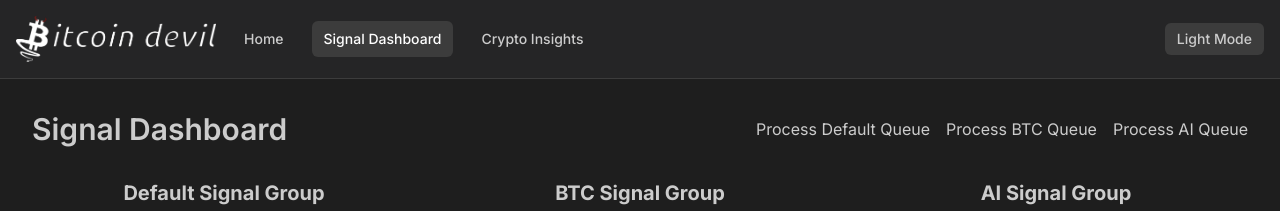
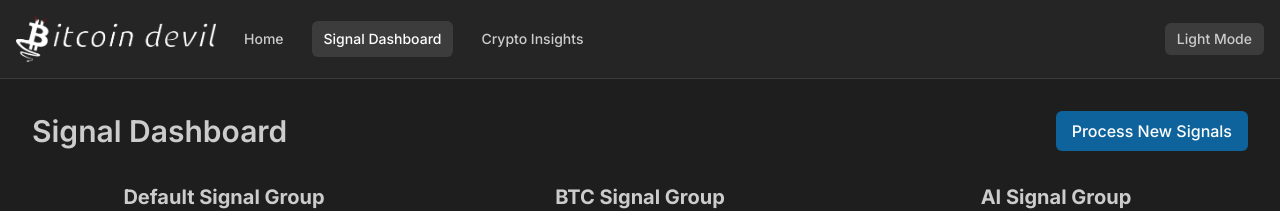
Before and after one commit to VinceX34/Bitcoindevil_signals, a Next.js app: page /signaldashboard in a window 1280 px wide. Shown: the top 211 px of the page. Built offline with nearby package versions, Linux system fonts and the light colour scheme; no server answers; the database is empty; sample sign-in values are in the browser's storage.

Commit message:
process knop

```diff
--- a/app/signaldashboard/page.tsx
+++ b/app/signaldashboard/page.tsx
@@ -119,16 +119,20 @@ export default function SignalDashboardPage() {
     return () => observer.disconnect();
   }, []);
 
-  const handleProcessQueue = async (group: 'default' | 'btc' | 'ai') => {
+  const handleProcessNewSignals = async () => {
     setIsProcessingQueue(true);
-    const url = group === 'btc' ? '/api/worker/process-ch-queue-btc'
-                : group === 'ai' ? '/api/worker/process-ch-queue-ai'
-                : '/api/worker/process-ch-queue';
     try {
-      await fetch(url);
+      const res = await fetch('/api/cron/queue-new-signals');
+      const data = await res.json();
+      if (data.success) {
+        alert(`${data.processedCount} new signals have been queued.`);
+      } else {
+        alert(`Failed to process new signals: ${data.error}`);
+      }
       await fetchData(); // Refresh data after processing
     } catch (error) {
-      console.error(`Error processing ${group} queue:`, error);
+      console.error('Error processing new signals:', error);
+      alert('An error occurred while processing new signals.');
     } finally {
       setIsProcessingQueue(false);
     }
@@ -196,11 +200,17 @@ export default function SignalDashboardPage() {
         <div className="max-w-7xl mx-auto space-y-8">
           <div className="flex flex-col sm:flex-row justify-between items-center gap-4">
             <h1 className="text-3xl font-semibold">Signal Dashboard</h1>
-            <div className="flex items-center gap-4">
-              <button onClick={() => handleProcessQueue('default')} disabled={isProcessingQueue}>Process Default Queue</button>
-              <button onClick={() => handleProcessQueue('btc')} disabled={isProcessingQueue}>Process BTC Queue</button>
-              <button onClick={() => handleProcessQueue('ai')} disabled={isProcessingQueue}>Process AI Queue</button>
-            </div>
+            <button
+              onClick={handleProcessNewSignals}
+              disabled={isProcessingQueue}
+              className={`px-4 py-2 rounded-md font-medium ${
+                currentThemeIsDark
+                  ? 'bg-[#0e639c] hover:bg-[#1177bb] text-white'
+                  : 'bg-blue-600 hover:bg-blue-700 text-white'
+              } disabled:opacity-50 disabled:cursor-not-allowed`}
+            >
+              {isProcessingQueue ? 'Processing...' : 'Process New Signals'}
+            </button>
           </div>
 
           <div className="grid grid-cols-1 md:grid-cols-3 gap-8">
```
